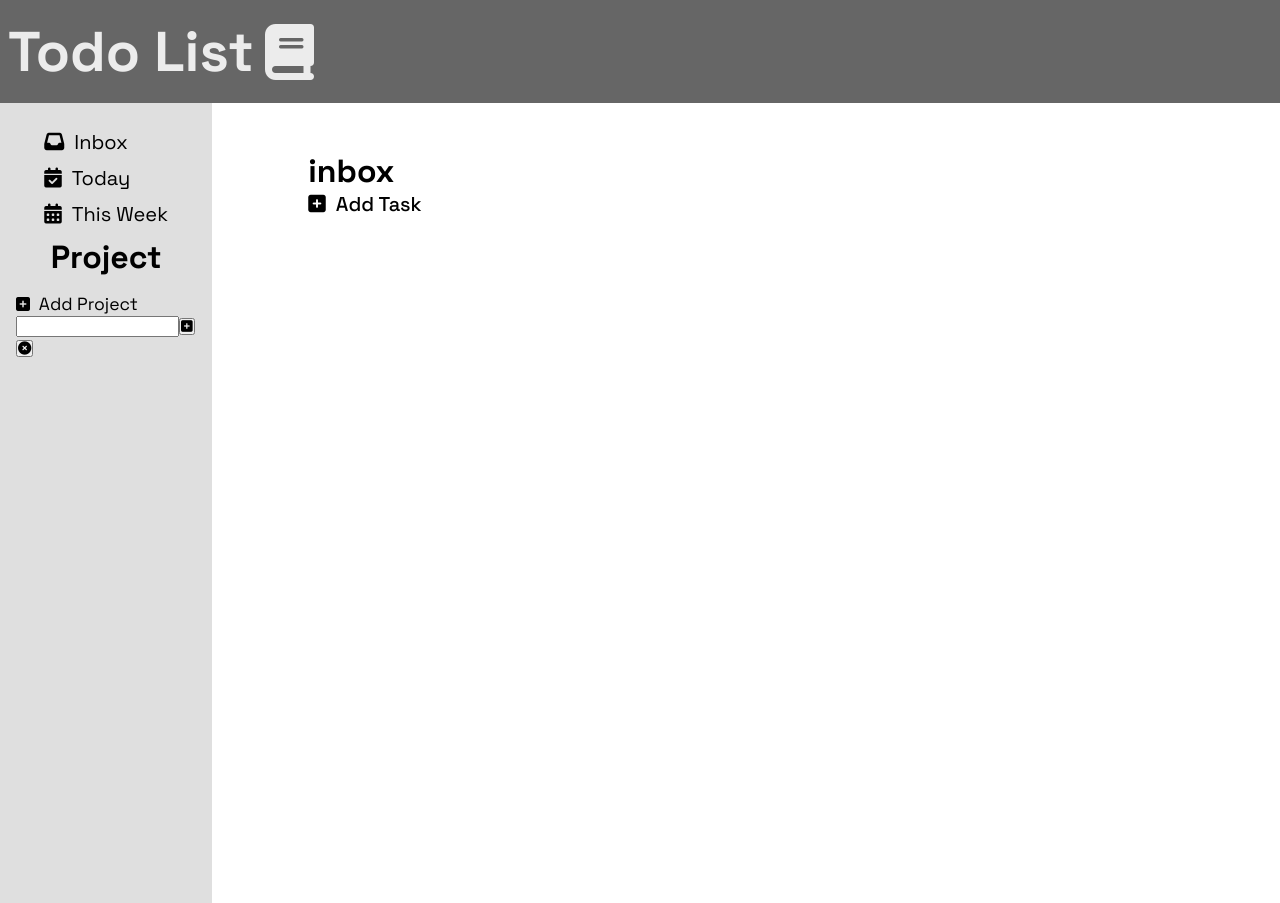
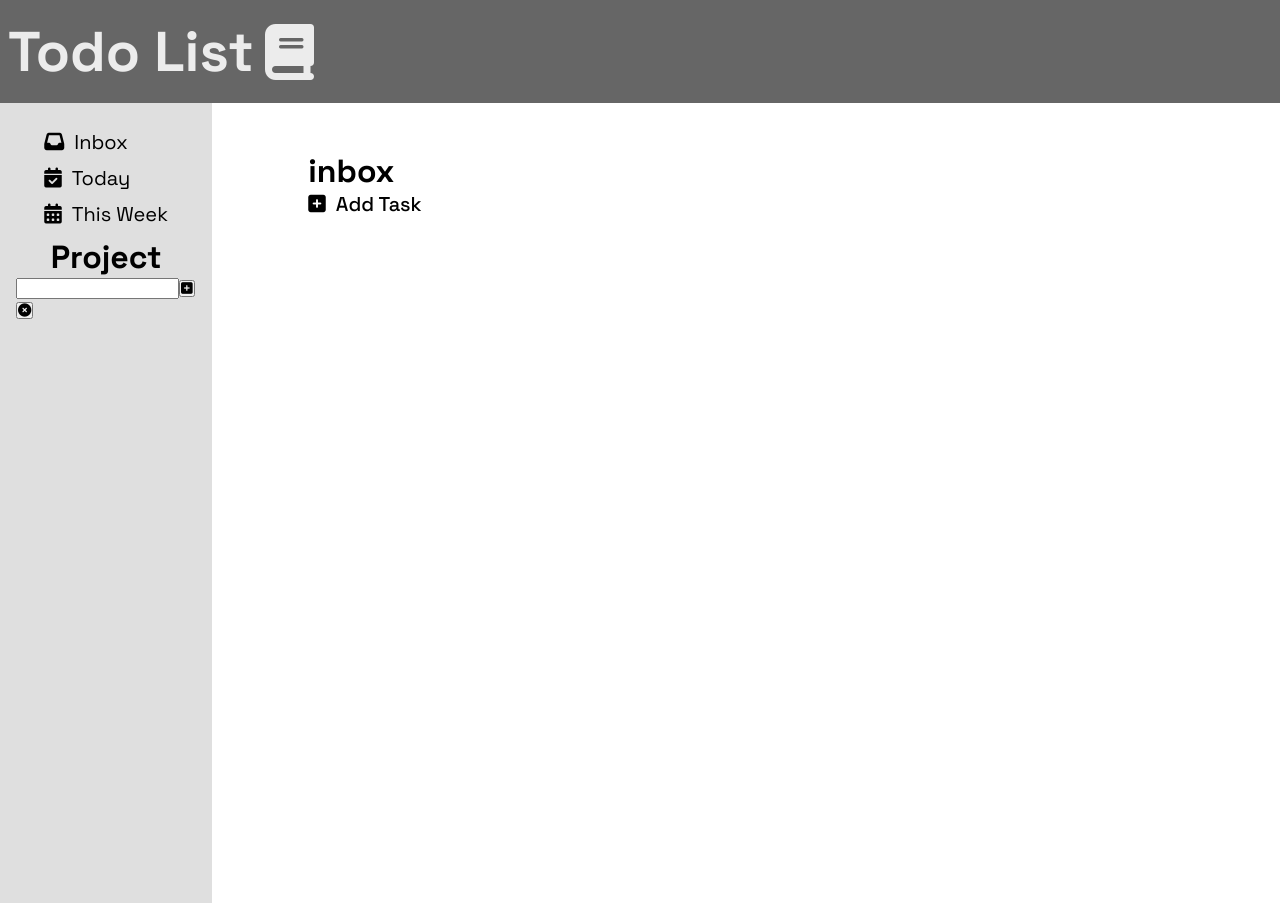
Before and after one commit to haroldm2598/Project-todolist, a website built with webpack: page dist/index.html in a window 1280 px wide. Both pictures are taken after a click on the element "Add Project". Built offline with nearby package versions, Linux system fonts and the light colour scheme.

Commit message:
fixing sideproject / oct 31 2022

```diff
--- a/src/modules/contentComponents/sideProjComp.js
+++ b/src/modules/contentComponents/sideProjComp.js
@@ -14,13 +14,27 @@ const removeAddTask = (target) => {
 	});
 };
 
-const addProjList = async (paramTarget) => {
+const addProjList = (paramTarget) => {
 	const projWrapper = createElem('div');
 	const btnInput = createElem('input');
 	const btnConfirm = createElem('button');
 	const btnCancel = createElem('button');
 
-	setAttributes(btnInput, { class: 'projWrapper__input', id: 'addProjID' });
+	// const projList = document.createElement('ul');
+	// const projListItem = document.createElement('li');
+
+	// setAttributes(projList, {
+	// 	class: 'sideBarContainer__projectList'
+	// });
+
+	// setAttributes(projListItem, {
+	// 	class: 'sideBarContainer__projectList--item'
+	// });
+
+	// subHeadWrapper.appendChild(projList);
+	// projList.appendChild(projListItem);
+
+	setAttributes(btnInput, { class: 'projWrapper__input', id: 'projValue' });
 	setAttributes(btnConfirm, {
 		class: 'projWrapper__confirm fas fa-plus-square'
 	});
@@ -43,49 +57,31 @@ const addProjList = async (paramTarget) => {
 
 export const addProject = (paramTarget) => {
 	const subHeadWrapper = document.createElement('div');
-	const titleSubHead = document.createElement('h1');
 	const icon = document.createElement('i');
 	const addBtn = document.createElement('button');
-	// const projList = document.createElement('ul');
-	const projListItem = document.createElement('li');
 
-	setAttributes(titleSubHead, {
-		class: 'sideBarContainer__subHeading'
-	});
 	setAttributes(subHeadWrapper, {
-		class: 'sideBarContainer__Wrapper',
+		class: 'sideBarContainer__wrapper',
 		id: 'projectAddBtn'
 	});
 	setAttributes(icon, {
-		class: 'sideBarContainer__Wrapper--icon fas fa-plus-square'
+		class: 'sideBarContainer__wrapper--icon fas fa-plus-square'
 	});
 	setAttributes(addBtn, {
-		class: 'sideBarContainer__Wrapper--btn'
-	});
-	// setAttributes(projList, {
-	// 	class: 'sideBarContainer__projectList'
-	// });
-	setAttributes(projListItem, {
-		class: 'sideBarContainer__projectList--item'
+		class: 'sideBarContainer__wrapper--btn'
 	});
 
-	titleSubHead.textContent = 'Project';
 	addBtn.textContent = 'Add Project';
 
 	subHeadWrapper.addEventListener('click', () => {
 		const targetElement = document.querySelector('#projectAddBtn');
 
-		subHeadWrapper.appendChild(addProjList(subHeadWrapper));
+		paramTarget.appendChild(addProjList(paramTarget));
 		targetElement.parentElement.removeChild(targetElement);
 	});
 
-	// subHeadWrapper.appendChild(projList);
 	subHeadWrapper.appendChild(icon);
 	subHeadWrapper.appendChild(addBtn);
-	// projList.appendChild(projListItem);
 
-	return (
-		paramTarget.appendChild(titleSubHead) &&
-		paramTarget.appendChild(subHeadWrapper)
-	);
+	return paramTarget.appendChild(subHeadWrapper);
 };
--- a/src/modules/mainComponents/sidebarComponents.js
+++ b/src/modules/mainComponents/sidebarComponents.js
@@ -11,6 +11,7 @@ const objItem = [
 export const sidebarComponents = () => {
 	const sidebarContainer = document.createElement('div');
 	const listItem = document.createElement('ul');
+	const titleSubHead = document.createElement('h1');
 
 	setAttributes(sidebarContainer, {
 		class: 'sideBarContainer'
@@ -19,6 +20,11 @@ export const sidebarComponents = () => {
 		class: 'sideBarContainer__list',
 		id: 'sideBarContainer'
 	});
+	setAttributes(titleSubHead, {
+		class: 'sideBarContainer__subHeader'
+	});
+
+	titleSubHead.textContent = 'Project';
 
 	for (let i = 0; i < objItem.length; i++) {
 		const createList = document.createElement('li');
@@ -38,6 +44,7 @@ export const sidebarComponents = () => {
 	}
 
 	sidebarContainer.appendChild(listItem);
+	sidebarContainer.appendChild(titleSubHead);
 	sidebarContainer.appendChild(addProject(sidebarContainer));
 
 	return sidebarContainer;
--- a/src/styles/main.scss
+++ b/src/styles/main.scss
@@ -98,7 +98,7 @@ $fa-font-path: '~@fortawesome/fontawesome-free/webfonts';
 		}
 	}
 
-	&__Wrapper {
+	&__wrapper {
 		margin-top: 1em;
 
 		&--icon {
```
